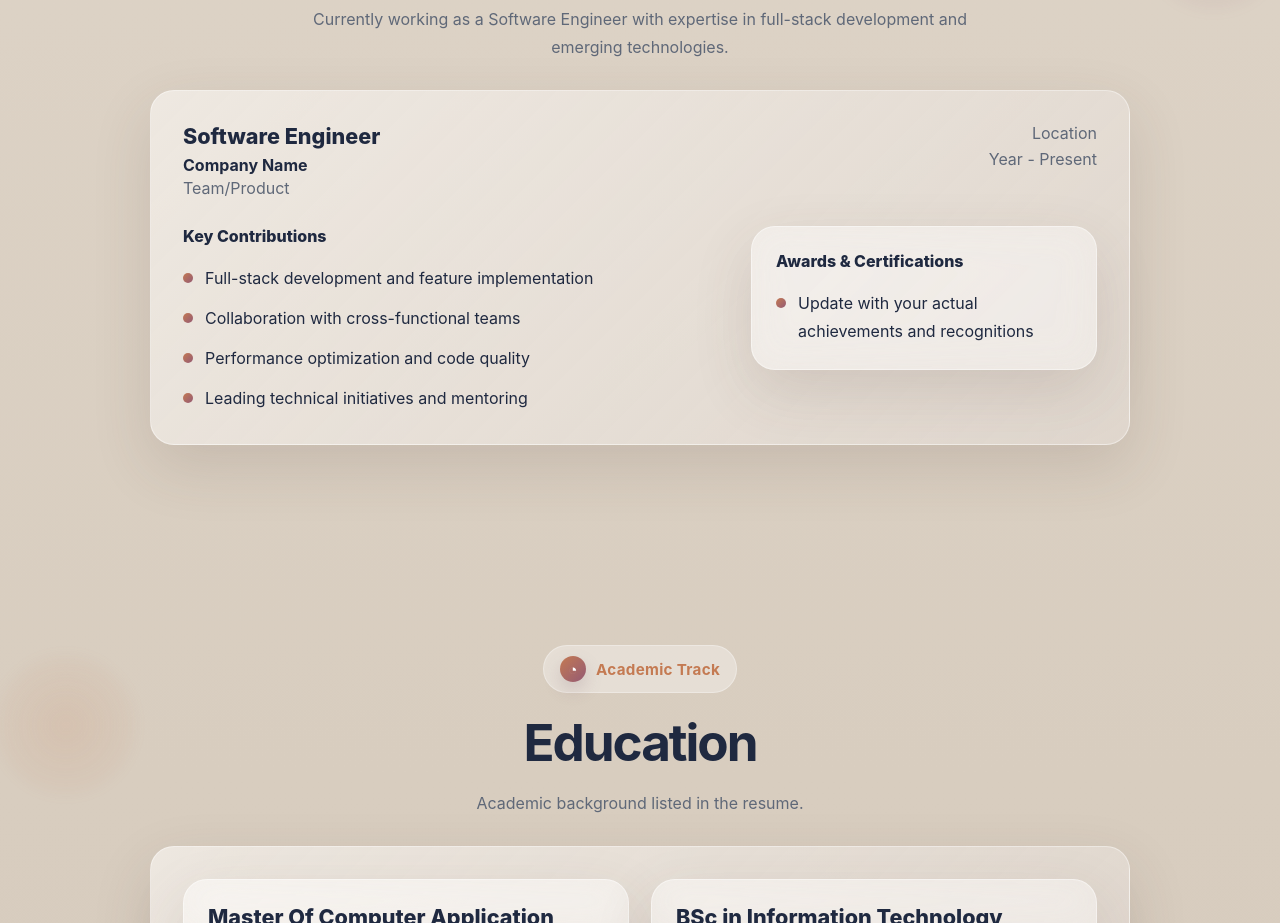
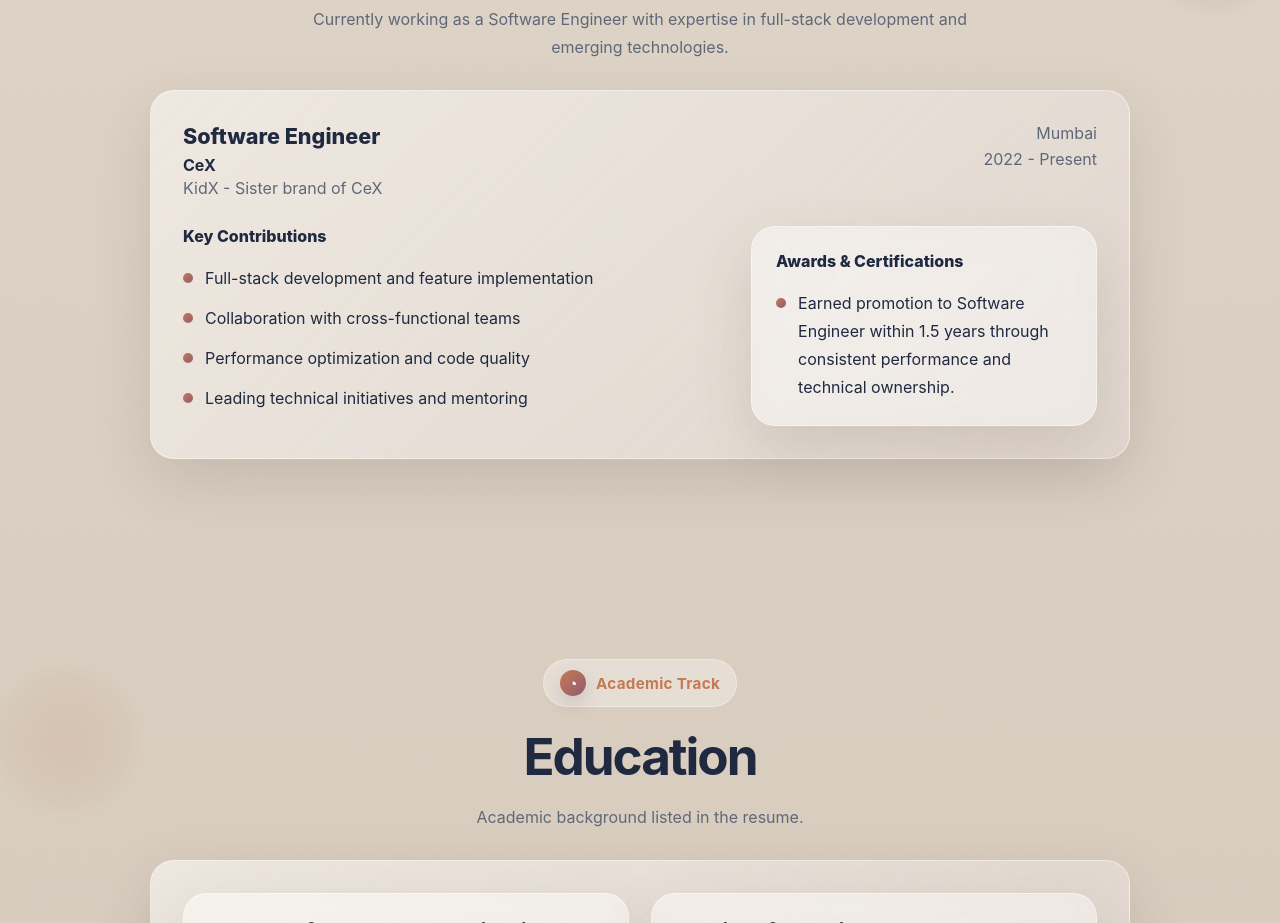
Before and after one commit to Parthdarji25/Parth_Portfolio, a React (Vite) app: page / in a window 1280 px wide. Shown: the part 2180-3103 px from the top of the page. Built offline with nearby package versions, Linux system fonts and the light colour scheme.

Commit message:
Added Translation in Experience.js

```diff
--- a/src/content/experience.js
+++ b/src/content/experience.js
@@ -2,10 +2,10 @@ export const experienceContent = {
   sectionIntro:
     "Currently working as a Software Engineer with expertise in full-stack development and emerging technologies.",
   role: "Software Engineer",
-  company: "Company Name",
-  brand: "Team/Product",
-  location: "Location",
-  start: "Year",
+  company: "CeX",
+  brand: "KidX - Sister brand of CeX",
+  location: "Mumbai",
+  start: "2022",
   achievements: [
     "Full-stack development and feature implementation",
     "Collaboration with cross-functional teams",
@@ -13,6 +13,6 @@ export const experienceContent = {
     "Leading technical initiatives and mentoring"
   ],
   awards: [
-    "Update with your actual achievements and recognitions"
+    "Earned promotion to Software Engineer within 1.5 years through consistent performance and technical ownership."
   ]
 };
```
